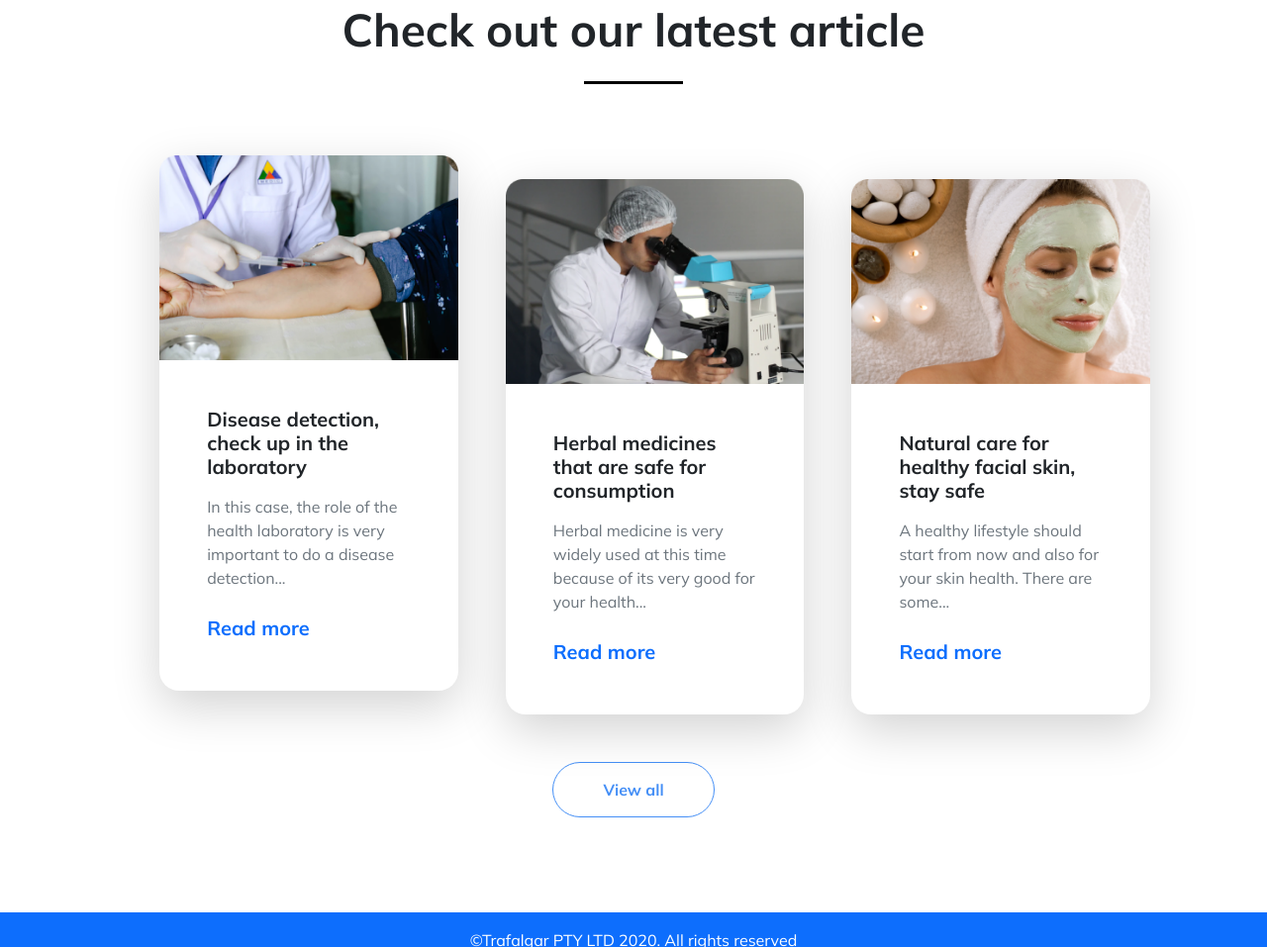
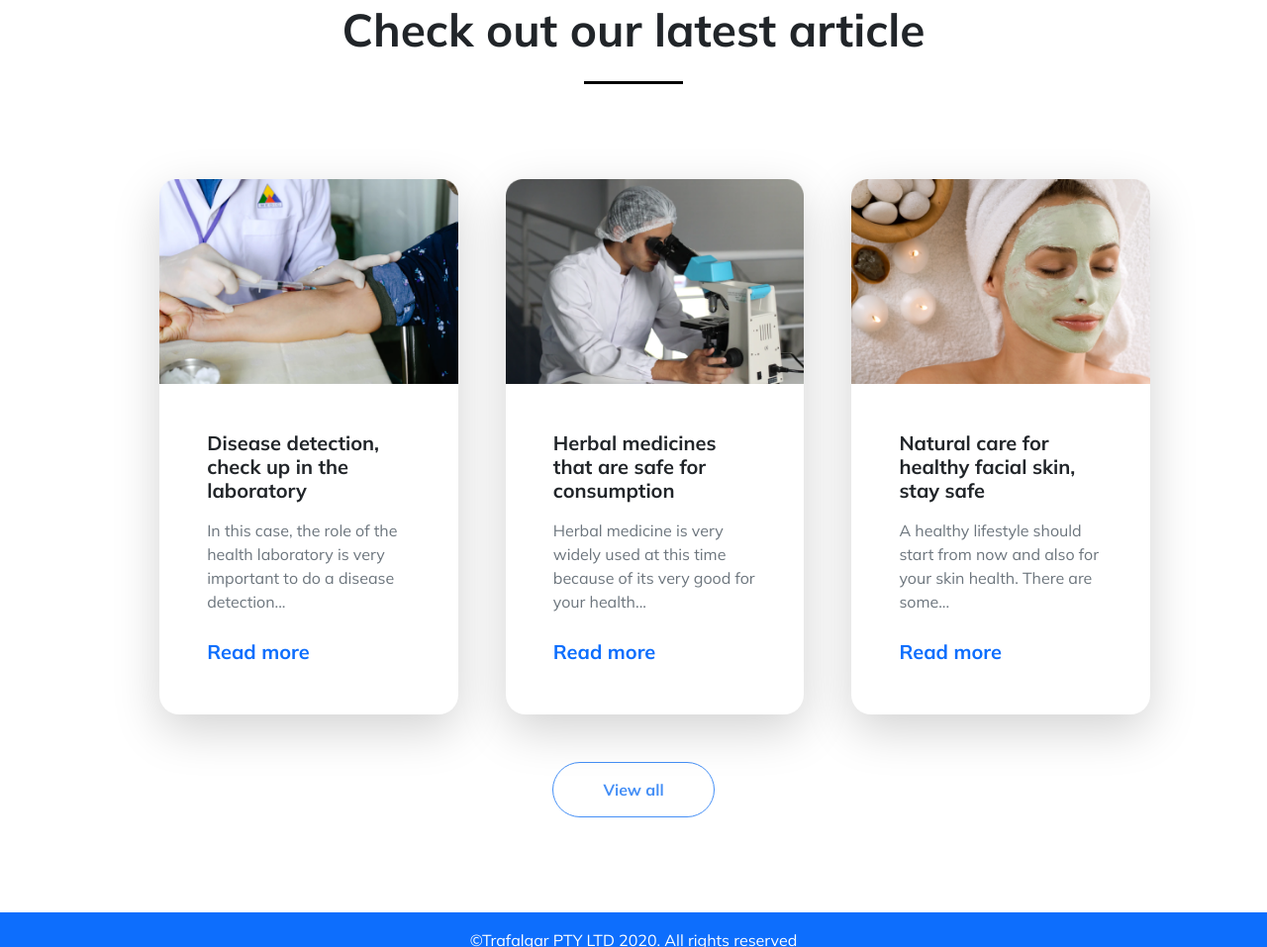
Before and after one commit to raihanuddin2002/trafalager, a plain HTML site: page index.html in a window 1280 px wide. Shown: the part 3369-4326 px from the top of the page at 99% size. Drawn offline with Linux system fonts and the light colour scheme.

Commit message:
last push

```diff
--- a/index.html
+++ b/index.html
@@ -248,8 +248,8 @@
                 <h1 class="h1 text-center mb-4">Check out our latest article</h1>
                 <div class="arrow m-auto"></div>
                 <div class="row">
-                    <div class="row pd pe-0 row-cols-1 row-cols-lg-3 g-5 d-flex justify-content-center align-items-center">
-                        <div class="col m-auto">
+                    <div class="row pd row-cols-1 row-cols-lg-3 g-5 d-flex justify-content-center align-items-center">
+                        <div class="col">
                             <div class="card border-0 shadow-lg rounded-4">
                                 <img src="images/Mask Groupinjection.png" class="card-img-top" alt="...">
                                 <div class="card-body px-5 py-5">
```
